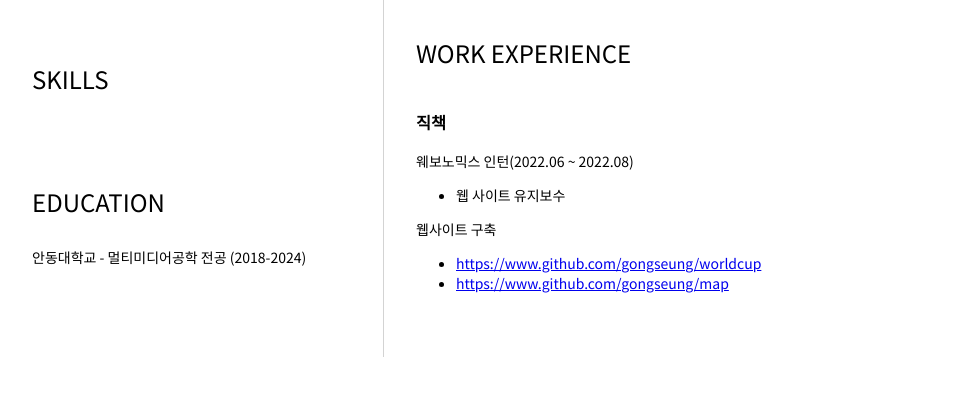
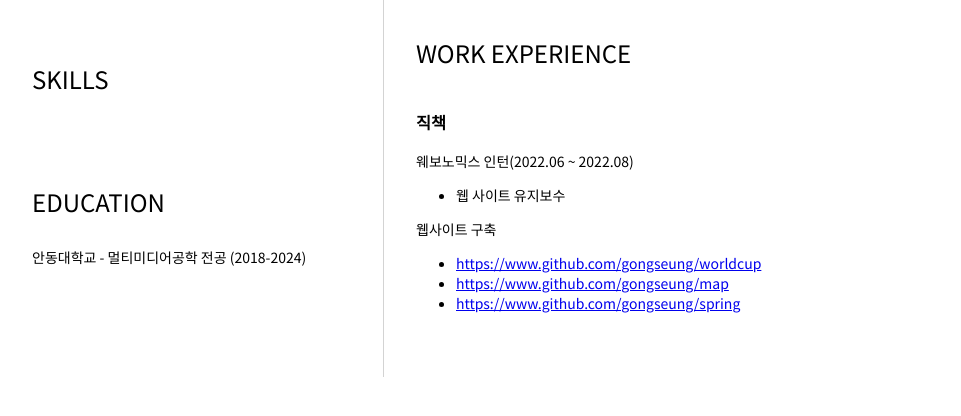
Before and after one commit to gongseung/gong_dev, a plain HTML site: page index.html in a window 1280 px wide. Shown: the part 344-760 px from the top of the page, without its empty margins (160-1121 px from the left). Drawn offline with Linux system fonts and the light colour scheme.

Commit message:
자기소개서

```diff
--- a/index.html
+++ b/index.html
@@ -60,6 +60,7 @@
             <ul>
               <li><a href="https://www.github.com/gongseung/worldcup">https://www.github.com/gongseung/worldcup</a></li>
               <li><a href="https://www.github.com/gongseung/map">https://www.github.com/gongseung/map</a></li>
+              <li><a href="https://www.github.com/gongseung/spring">https://www.github.com/gongseung/spring</a></li>
             </ul>
           </section>
     </article>
```
